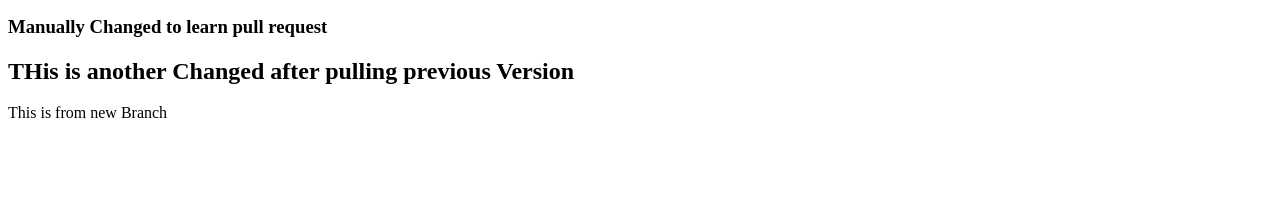
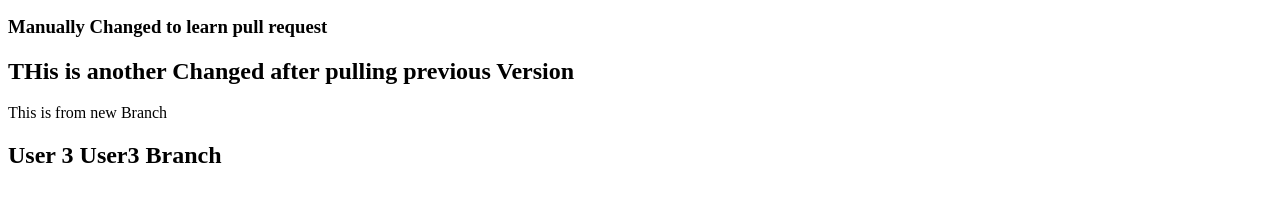
Before and after one commit to arafatuu/Github-practice, a plain HTML site: page index.html in a window 1280 px wide. Shown: the part 137-338 px from the top of the page. Drawn offline with Linux system fonts and the light colour scheme.

Commit message:
Branch 3 is here

```diff
--- a/index.html
+++ b/index.html
@@ -14,5 +14,7 @@
     <h2>THis is another Changed after pulling previous Version</h2>
 
     <p>This is from new Branch</p>
+
+  <h2> User 3 User3 Branch </h2>
     </body>
 </html>
```
